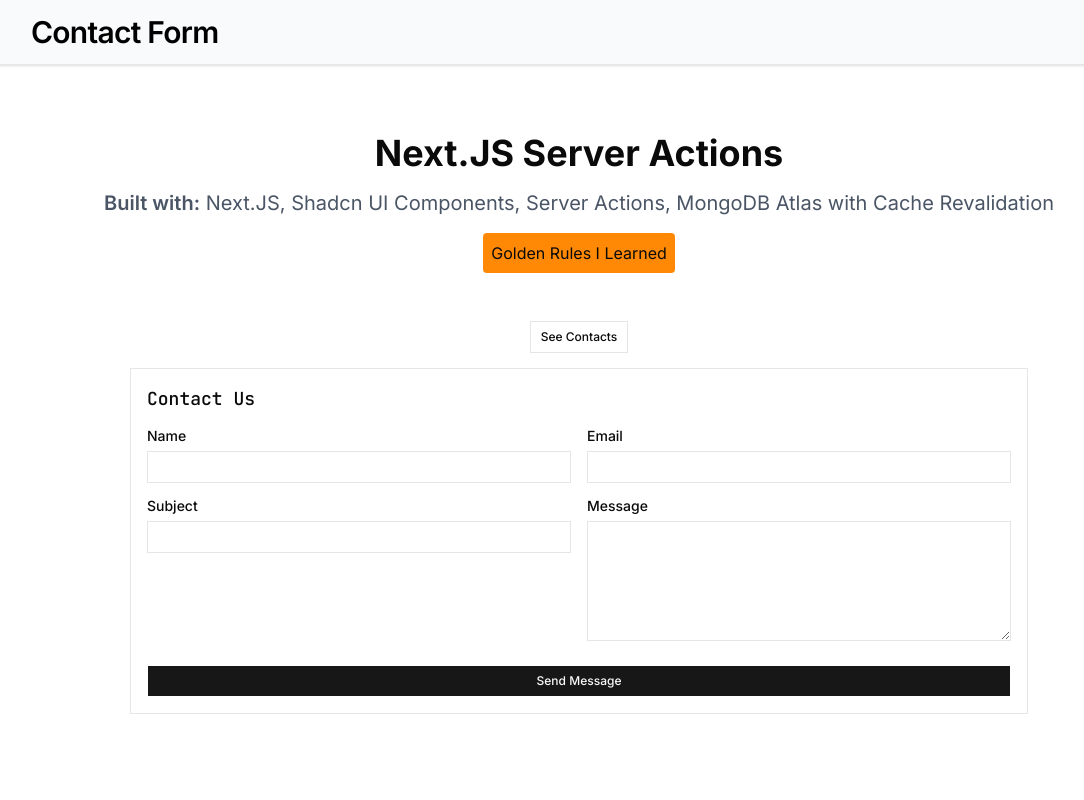
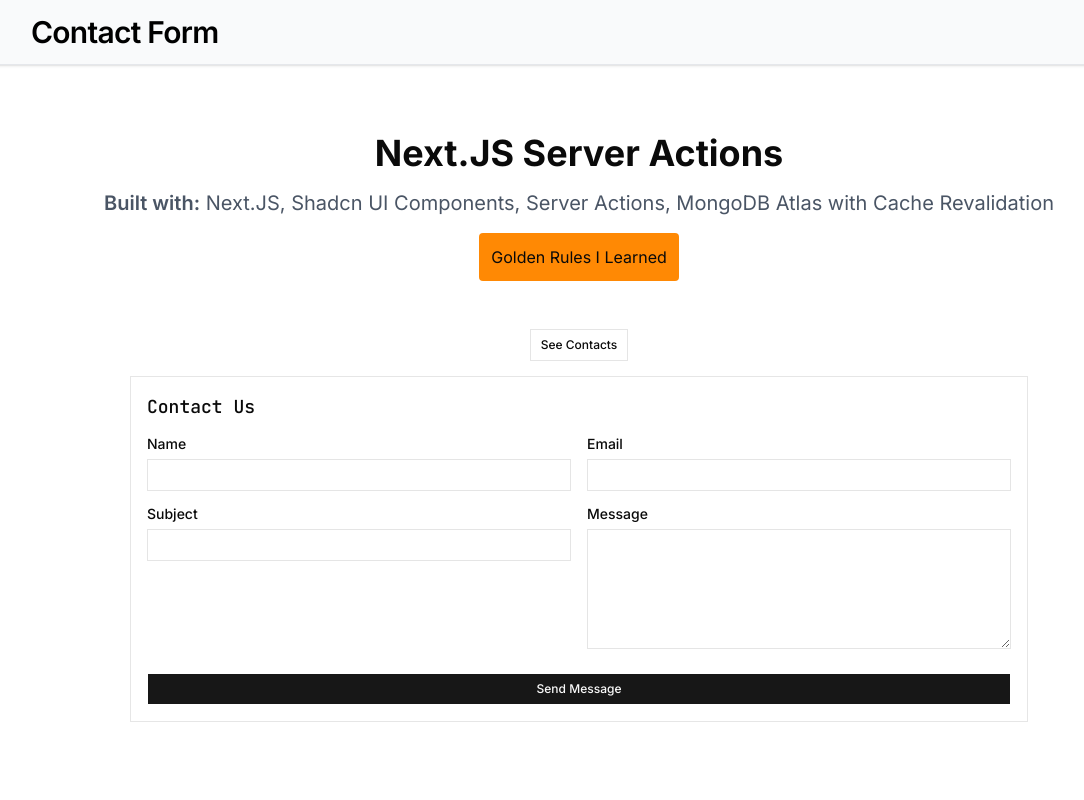
Before and after one commit to nchathu2014/nextjs-contact-form, a Next.js app: page / in a window 1280 px wide. Shown: the top 800 px of the page, without its empty margins (61-1145 px from the left). Built offline with nearby package versions, Linux system fonts and the light colour scheme.

Commit message:
ui fixes

```diff
--- a/app/page.tsx
+++ b/app/page.tsx
@@ -13,11 +13,11 @@
             UI Components, Server Actions, MongoDB Atlas with Cache Revalidation
           </p>
           <div>
-           <Link href={'/golden-rule'}>
-            <button className="bg-orange-400 rounded p-2 mt-4 hover:cursor-pointer hover:text-white">
-              Golden Rules I Learned
-            </button>
-           </Link>
+            <Link href={"/golden-rule"}>
+              <button className="bg-orange-400 rounded py-3 px-3 mt-4 hover:cursor-pointer hover:text-white">
+                Golden Rules I Learned
+              </button>
+            </Link>
           </div>
         </div>
 
```
